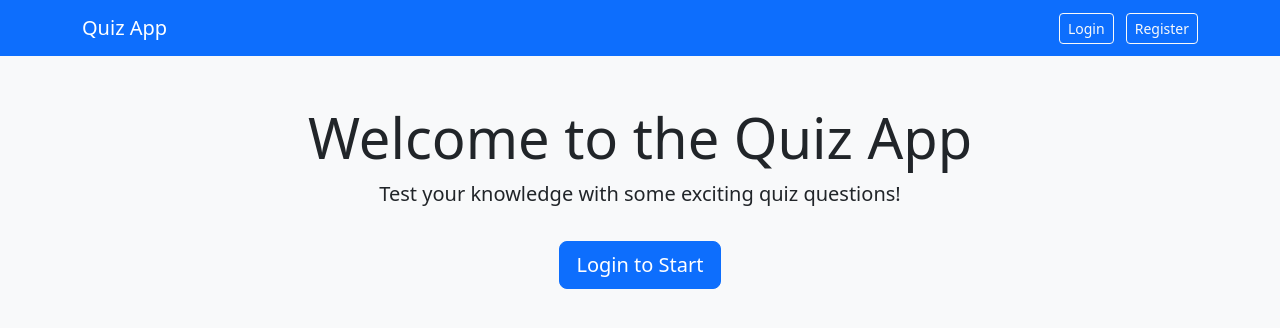
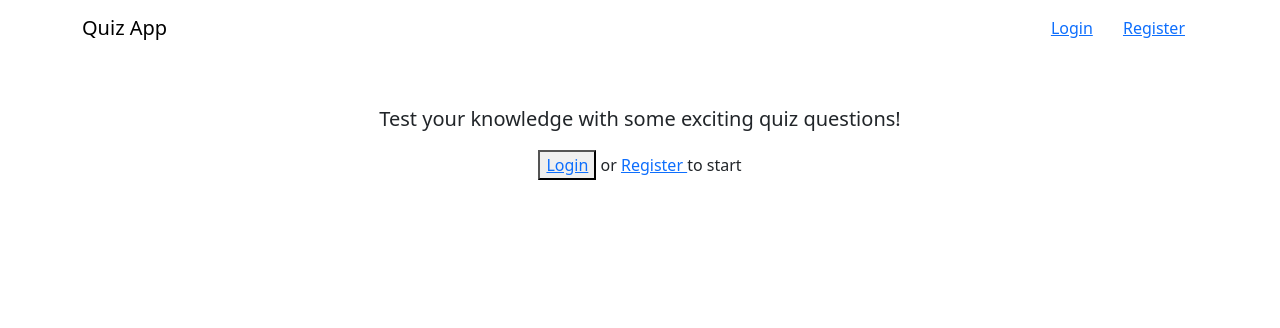
Before and after one commit to NafisaKaruri/flask_quiz_app, a Flask app: page / in a window 1280 px wide. Shown: the top 328 px of the page. Run offline with Flask 3, Linux system fonts and the light colour scheme.

Commit message:
modified the index page

```diff
--- a/templates/index.html
+++ b/templates/index.html
@@ -1,13 +1,16 @@
 <!DOCTYPE html>
 <html lang="en">
+
 <head>
     <meta charset="UTF-8">
     <meta name="viewport" content="width=device-width, initial-scale=1.0">
     <title>Quiz Application</title>
     <link href="https://cdn.jsdelivr.net/npm/bootstrap@5.3.0-alpha3/dist/css/bootstrap.min.css" rel="stylesheet">
+    <link href="../static/style.css" rel="stylesheet">
 </head>
-<body class="bg-light">
-    <nav class="navbar navbar-expand-lg navbar-dark bg-primary">
+
+<body>
+    <nav class="navbar navbar-expand-lg">
         <div class="container">
             <a class="navbar-brand" href="{{ url_for('index') }}">Quiz App</a>
             <div>
@@ -15,8 +18,12 @@
                 <span class="navbar-text">Hello, {{ current_user.username }}!</span>
                 <a href="{{ url_for('logout') }}" class="btn btn-outline-light btn-sm ms-3">Logout</a>
                 {% else %}
-                <a href="{{ url_for('login') }}" class="btn btn-outline-light btn-sm">Login</a>
-                <a href="{{ url_for('register') }}" class="btn btn-outline-light btn-sm ms-2">Register</a>
+                <button class="btn">
+                    <a href="{{ url_for('login') }}">Login</a>
+                </button>
+                <button class="btn">
+                    <a href="{{ url_for('register') }}">Register</a>
+                </button>
                 {% endif %}
             </div>
         </div>
@@ -30,13 +37,18 @@
         {% endfor %}
         {% endif %}
         {% endwith %}
-        <h1 class="display-4">Welcome to the Quiz App</h1>
+        <h1 class="display-4" id="typewriter-text"></h1> <!--this will be typed in with js-->
         <p class="lead">Test your knowledge with some exciting quiz questions!</p>
         {% if current_user.is_authenticated %}
         <a href="{{ url_for('quiz') }}" class="btn btn-primary btn-lg mt-3">Start Quiz</a>
         {% else %}
-        <a href="{{ url_for('login') }}" class="btn btn-primary btn-lg mt-3">Login to Start</a>
+        <button class="login-btn"><a href="{{ url_for('login') }}" >Login </a></button>
+        <span> or </span>
+        <a href="{{ url_for('register') }}" class="button">Register </a>
+        <span>to start</span>
         {% endif %}
     </div>
+    <script src="../static/script.js"></script>
 </body>
+
 </html>
```
